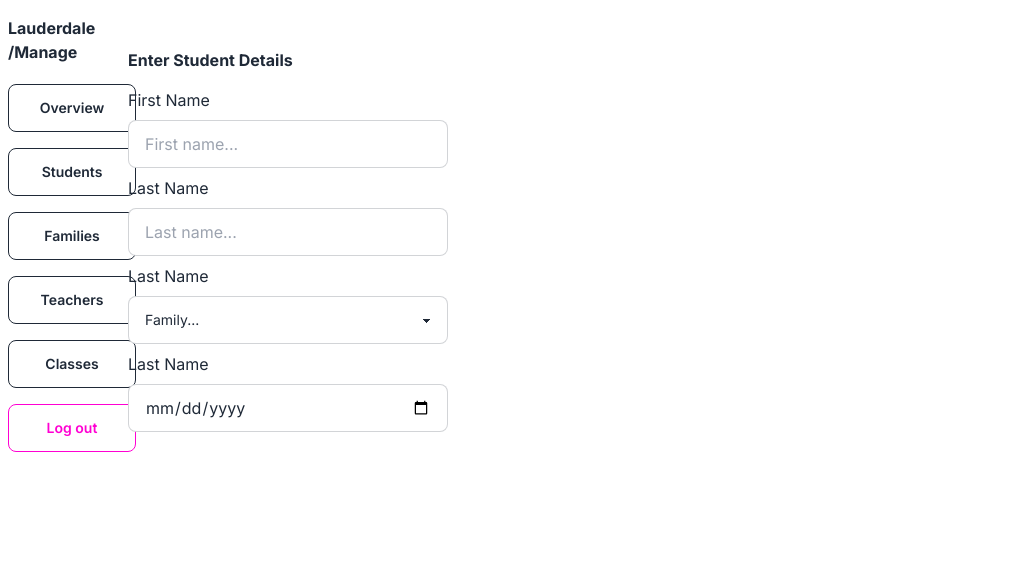
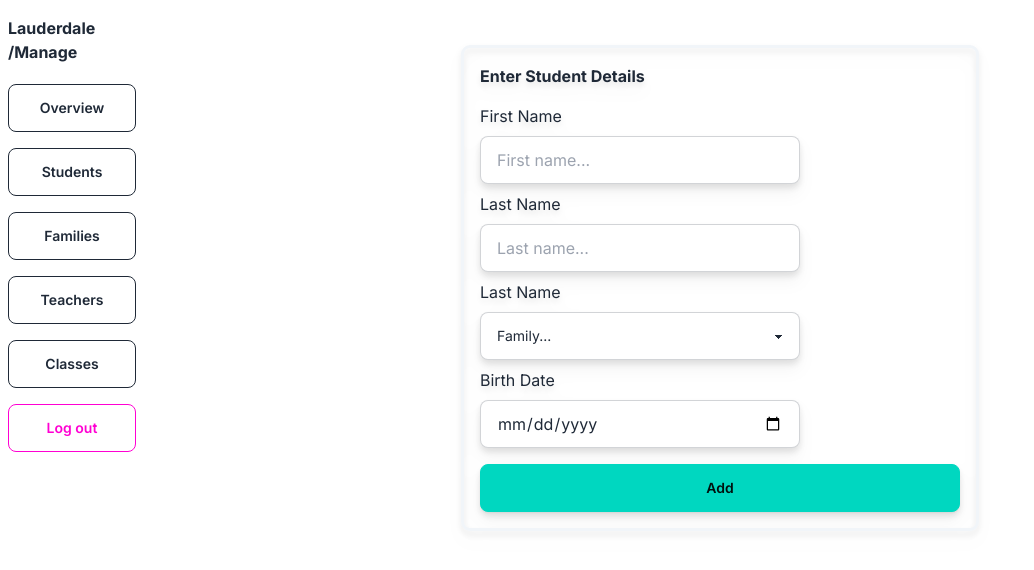
Before and after one commit to msilis/lauderdale-manage, a Next.js app: page /dashboard/students/addstudents in a window 1280 px wide. Shown: the top 570 px of the page, without its empty margins (0-1034 px from the left). Built offline with nearby package versions, Linux system fonts and the light colour scheme.

Commit message:
add student form

```diff
--- a/src/app/dashboard/students/addstudents/page.tsx
+++ b/src/app/dashboard/students/addstudents/page.tsx
@@ -2,9 +2,9 @@ import DashboardLayout from "@/layout/dashboardLayout";
 
 const AddStudent = () => {
   return (
-    <div className="mt-6">
+    <div className="mt-6 ml-[30%] max-w-lg outline outline-slate-100 p-4 drop-shadow-lg rounded-md">
       <h2 className="font-bold">Enter Student Details</h2>
-      <form className="mt-4">
+      <form className="mt-4 flex flex-col" method="submit">
         <label htmlFor="studentFirstName" className="flex flex-col">
           First Name
         </label>
@@ -13,6 +13,7 @@ const AddStudent = () => {
           type="text"
           placeholder="First name..."
           className="input input-bordered w-full max-w-xs mt-2"
+          required
         />
         <label htmlFor="studentLastName" className="flex flex-col mt-2">
           Last Name
@@ -22,24 +23,29 @@ const AddStudent = () => {
           type="text"
           placeholder="Last name..."
           className="input input-bordered w-full max-w-xs mt-2"
+          required
         />
         <label htmlFor="studentFamily" className="flex flex-col mt-2">
           Last Name
         </label>
-        <select className="select select-bordered w-full max-w-xs mt-2">
+        <select
+          className="select select-bordered w-full max-w-xs mt-2"
+          required
+        >
           <option disabled selected>
             Family...
           </option>
         </select>
         <label htmlFor="studentBirthdate" className="flex flex-col mt-2">
-          Last Name
+          Birth Date
         </label>
         <input
           id="studentBirthdate"
           type="date"
-          placeholder="Last name..."
           className="input input-bordered w-full max-w-xs mt-2"
+          required
         />
+        <button className="btn btn-accent mt-4">Add</button>
       </form>
     </div>
   );
```
